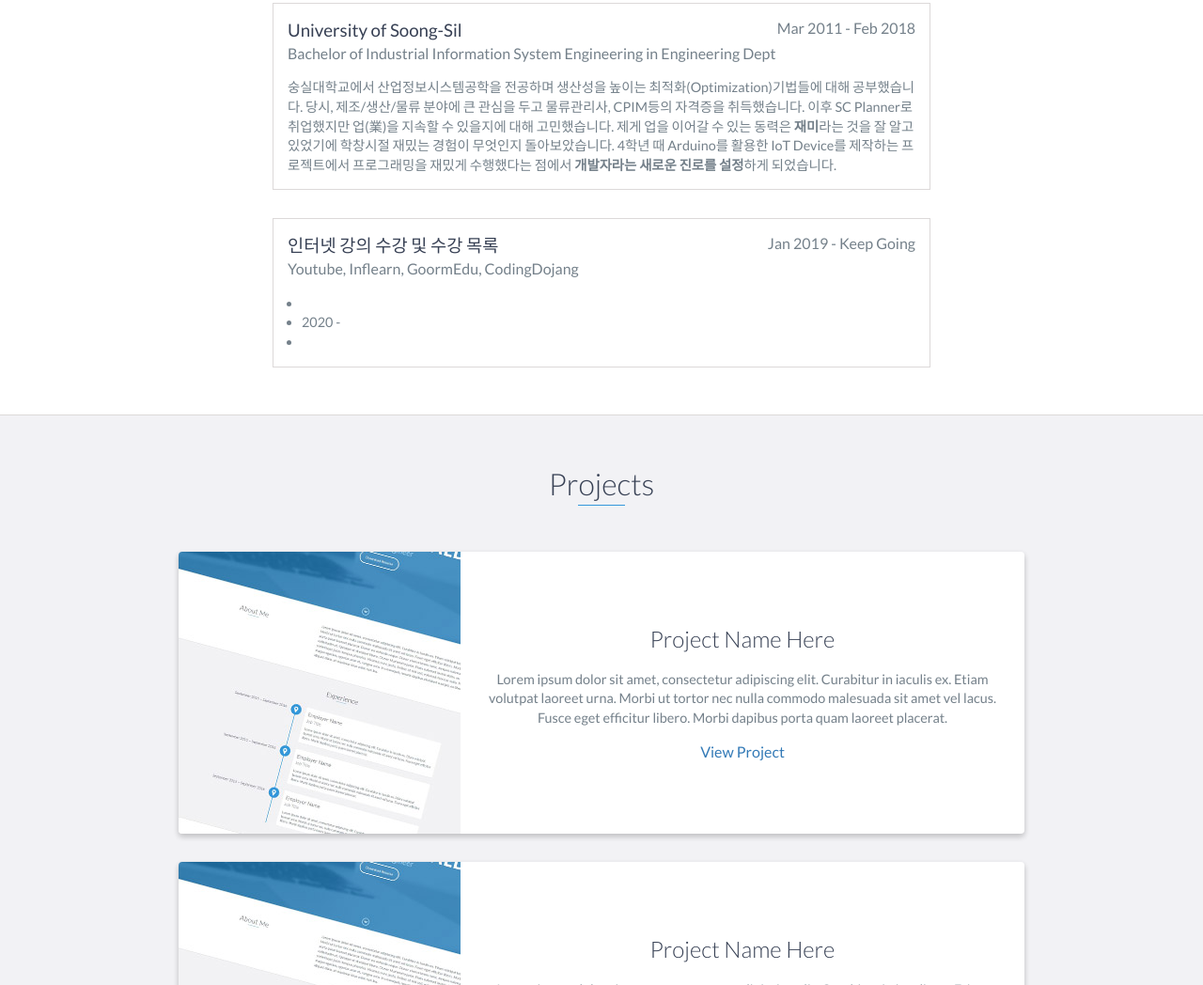
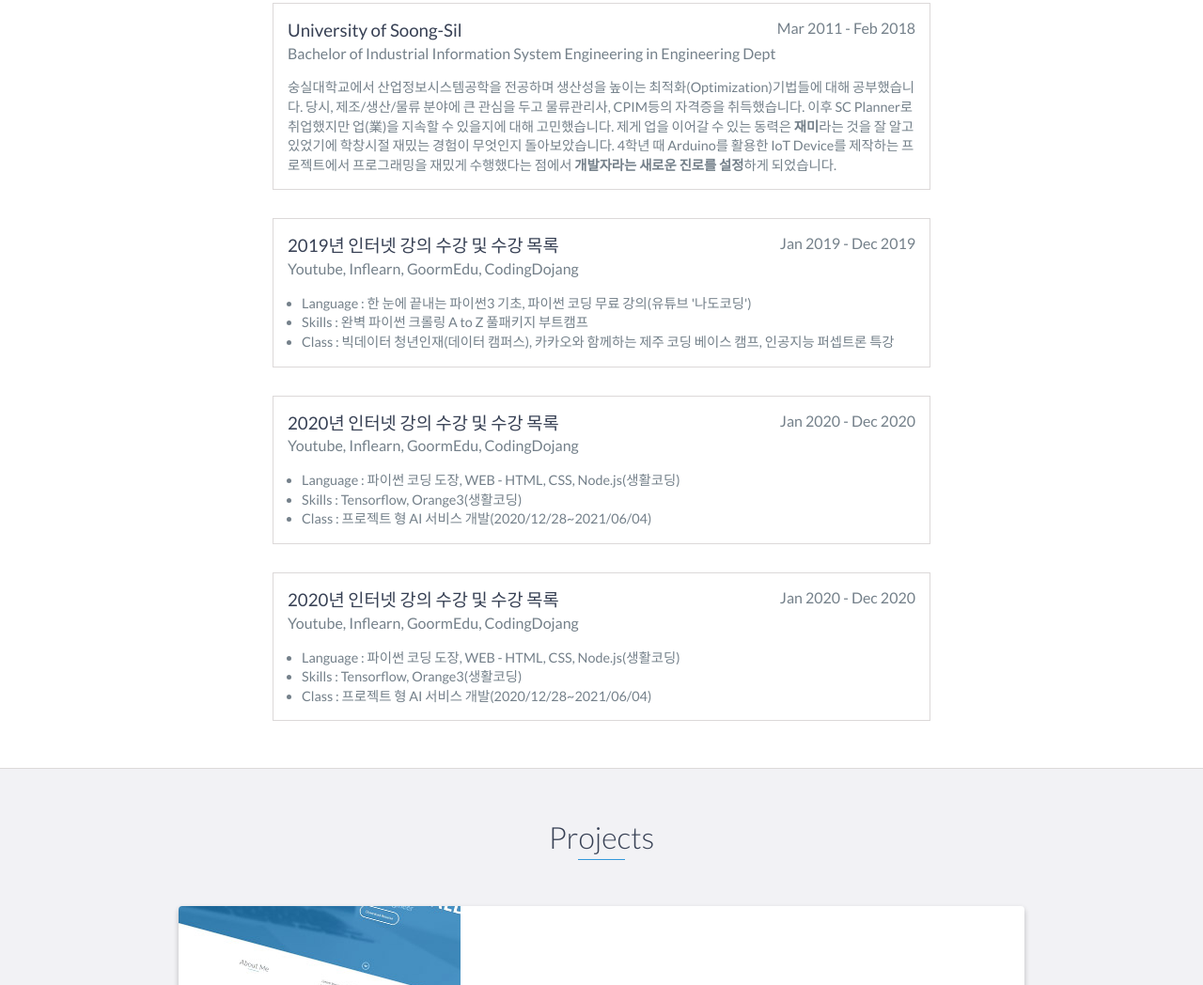
Before and after one commit to Supreme-YS/Supreme-YS.github.io, a website: page index.html in a window 1280 px wide. Shown: the part 2276-3324 px from the top of the page at 94% size. Drawn offline with nearby package versions, Linux system fonts and the light colour scheme.

Commit message:
update code

```diff
--- a/index.html
+++ b/index.html
@@ -141,18 +141,50 @@
         <!-- End .education-block -->
 
         <div class="education-block">
-            <h3>인터넷 강의 수강 및 수강 목록</h3>
-            <span class="education-date">Jan 2019 - Keep Going</span>
+            <h3>2019년 인터넷 강의 수강 및 수강 목록</h3>
+            <span class="education-date">Jan 2019 - Dec 2019</span>
             <h4>Youtube, Inflearn, GoormEdu, CodingDojang</h4>
             <ul>
                 <li>
-
+                    Language : 한 눈에 끝내는 파이썬3 기초, 파이썬 코딩 무료 강의(유튜브 '나도코딩')
                 </li>
                 <li>
-                    2020 -
+                    Skills : 완벽 파이썬 크롤링 A to Z 풀패키지 부트캠프
                 </li>
                 <li>
-
+                    Class : 빅데이터 청년인재(데이터 캠퍼스), 카카오와 함께하는 제주 코딩 베이스 캠프, 인공지능 퍼셉트론 특강
+                </li>
+            </ul>
+        </div>
+        <div class="education-block">
+            <h3>2020년 인터넷 강의 수강 및 수강 목록</h3>
+            <span class="education-date">Jan 2020 - Dec 2020</span>
+            <h4>Youtube, Inflearn, GoormEdu, CodingDojang</h4>
+            <ul>
+                <li>
+                    Language : 파이썬 코딩 도장, WEB - HTML, CSS, Node.js(생활코딩)
+                </li>
+                <li>
+                    Skills : Tensorflow, Orange3(생활코딩)
+                </li>
+                <li>
+                    Class : 프로젝트 형 AI 서비스 개발(2020/12/28~2021/06/04)
+                </li>
+            </ul>
+        </div>
+        <div class="education-block">
+            <h3>2020년 인터넷 강의 수강 및 수강 목록</h3>
+            <span class="education-date">Jan 2020 - Dec 2020</span>
+            <h4>Youtube, Inflearn, GoormEdu, CodingDojang</h4>
+            <ul>
+                <li>
+                    Language : 파이썬 코딩 도장, WEB - HTML, CSS, Node.js(생활코딩)
+                </li>
+                <li>
+                    Skills : Tensorflow, Orange3(생활코딩)
+                </li>
+                <li>
+                    Class : 프로젝트 형 AI 서비스 개발(2020/12/28~2021/06/04)
                 </li>
             </ul>
         </div>
```
